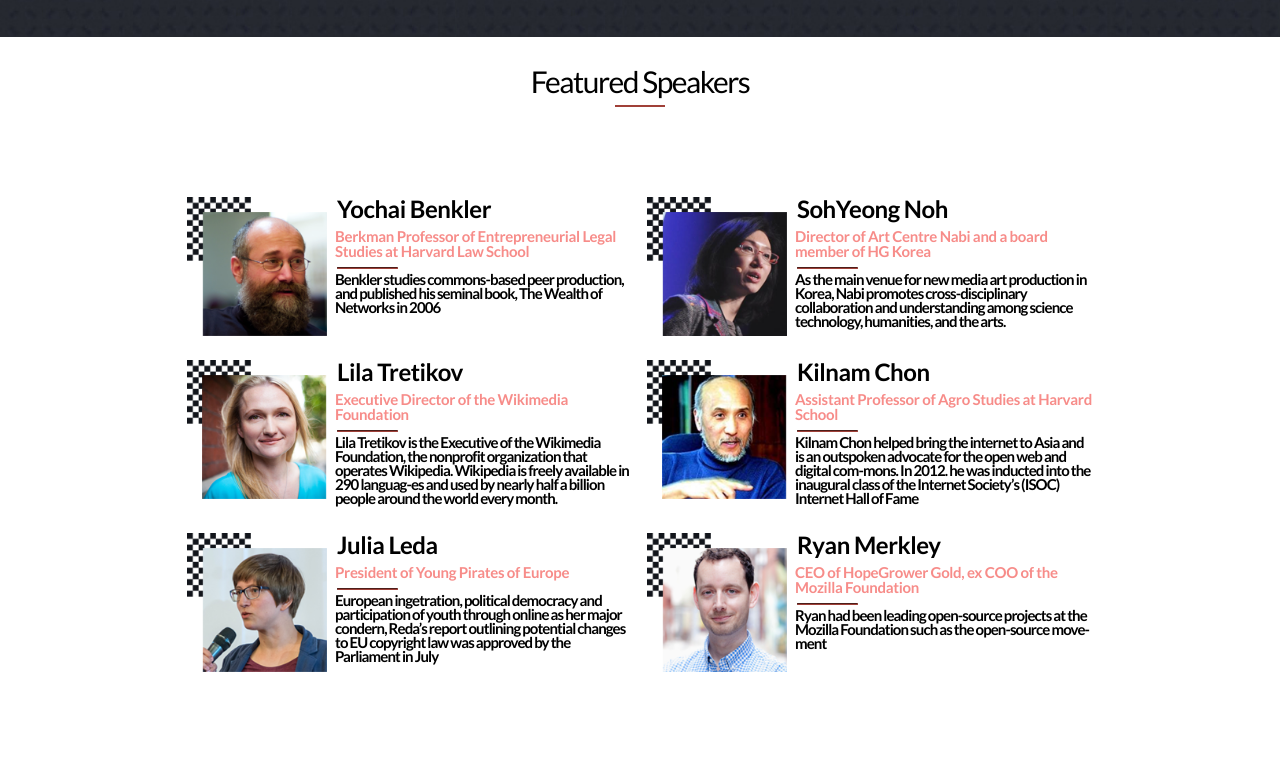
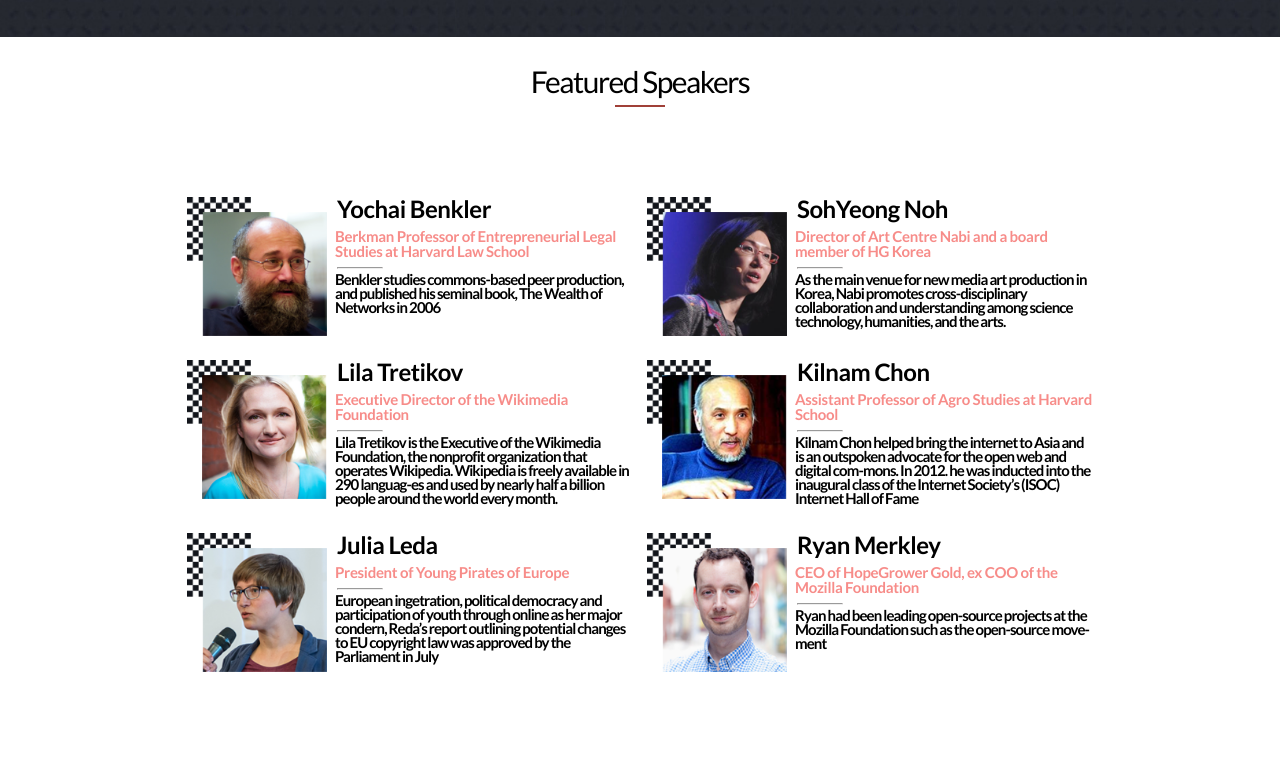
Before and after one commit to Mike111222/KingFisher-Chemicals, a website: page index.html in a window 1280 px wide. Shown: the part 1435-2202 px from the top of the page. Drawn offline with Linux system fonts and the light colour scheme.

Commit message:
Update styles.css

```diff
--- a/styles/styles.css
+++ b/styles/styles.css
@@ -305,13 +305,12 @@
 
 .hr {
   background-color: var(--color-line);
-  width: 20%;
+  width: 15%;
   height: 1px;
   margin-right: auto;
   margin-left: 10px;
   color: var(--color-line);
   border-radius: 2px;
-  border-color: var(--color-line);
 }
 
 .speaker-details {
```
